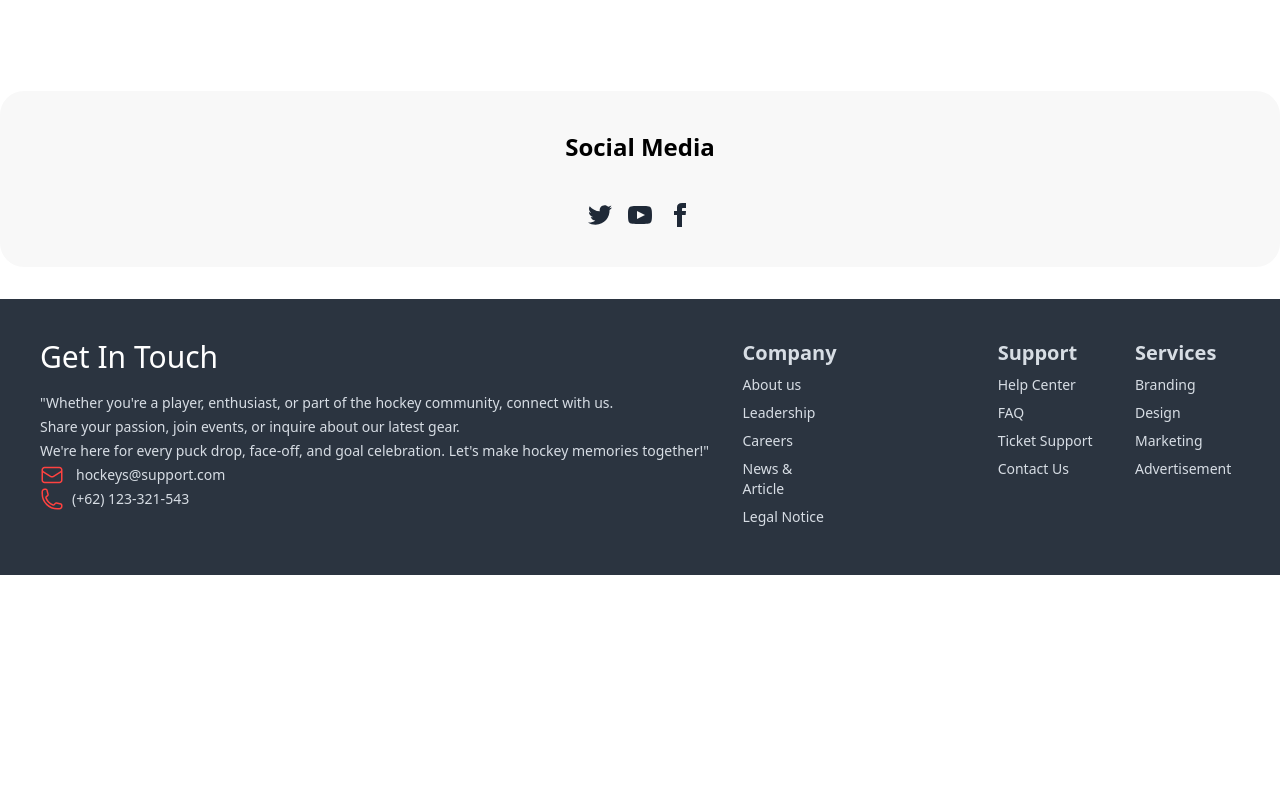
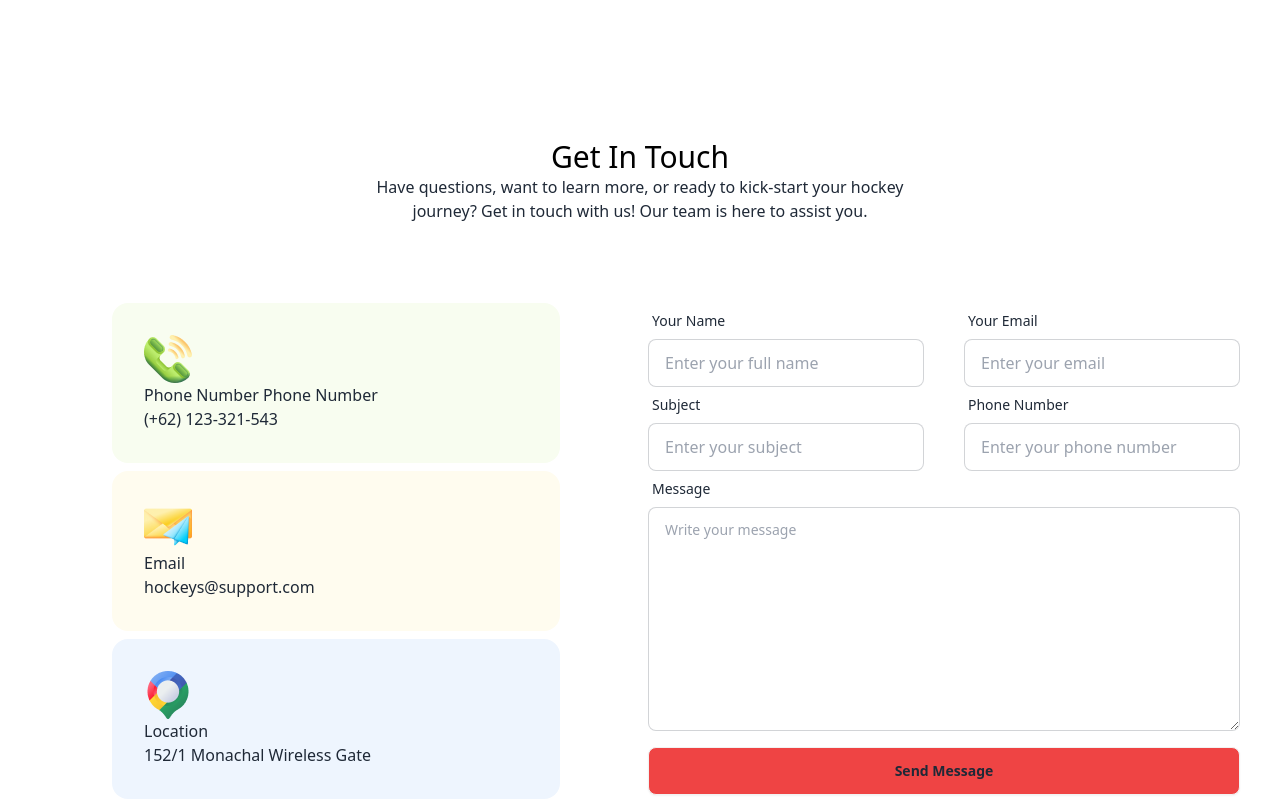
Before and after one commit to shamim-hossain008/hockeys-shamim, a plain HTML site: page Hockys/index.html in a window 1280 px wide. Shown: the part 4820-5623 px from the top of the page. Before the commit the page ends 5395 px from the top, so only its background shows below. Drawn offline with nearby package versions, Linux system fonts and the light colour scheme.

Commit message:
added input section & done style

```diff
--- a/Hockys/index.html
+++ b/Hockys/index.html
@@ -635,6 +635,120 @@
           </div>
         </div>
       </section>
+      <!-- Get In Touch  section-->
+      <section>
+        <div class="text-center max-w-xl mx-auto my-10 md:my-20">
+          <h2 class="text-3xl text-black">Get In Touch</h2>
+          <p>
+            Have questions, want to learn more, or ready to kick-start your
+            hockey journey? Get in touch with us! Our team is here to assist
+            you.
+          </p>
+        </div>
+
+        <div class="flex flex-col md:flex-row md:justify-between gap-4 px-10">
+          <div class="md:w-1/2">
+            <div class="max-w-md mx-auto">
+              <div class="bg-[#F8FDF0] p-8 rounded-2xl">
+                <img src="/Images/Group 1171275317.png" alt="call" />
+                <p>
+                  Phone Number Phone Number <br />
+                  (+62) 123-321-543
+                </p>
+              </div>
+              <div class="bg-[#FFFCEF] p-8 rounded-2xl mt-2">
+                <img src="/Images/Group 1171275318.png" alt="#" />
+                <p>
+                  Email <br />
+                  hockeys@support.com
+                </p>
+              </div>
+              <div class="bg-[#EEF5FE] p-8 rounded-2xl mt-2">
+                <img src="/Images/Group 1171275321.png" alt="#" />
+                <p>
+                  Location <br />
+                  152/1 Monachal Wireless Gate
+                </p>
+              </div>
+            </div>
+          </div>
+          <!-- text input -->
+          <div class="md:w-1/2">
+            <div class="flex justify-between items-center gap-10">
+              <div class="w-full">
+                <label class="form-control w-full">
+                  <div class="label">
+                    <span class="label-text">Your Name</span>
+                  </div>
+                  <input
+                    type="text"
+                    placeholder="Enter your full name"
+                    class="input input-bordered w-full"
+                  />
+                </label>
+              </div>
+              <div class="w-full">
+                <label class="form-control w-full">
+                  <div class="label">
+                    <span class="label-text">Your Email</span>
+                  </div>
+                  <input
+                    type="text"
+                    placeholder="Enter your email"
+                    class="input input-bordered w-full"
+                  />
+                </label>
+              </div>
+            </div>
+            <div class="flex justify-between items-center gap-10">
+              <div class="w-full">
+                <label class="form-control w-full">
+                  <div class="label">
+                    <span class="label-text">Subject</span>
+                  </div>
+                  <input
+                    type="text"
+                    placeholder="Enter your subject"
+                    class="input input-bordered w-full"
+                  />
+                </label>
+              </div>
+              <div class="w-full">
+                <label class="form-control w-full">
+                  <div class="label">
+                    <span class="label-text">Phone Number</span>
+                  </div>
+                  <input
+                    type="text"
+                    placeholder="Enter your phone number"
+                    class="input input-bordered w-full"
+                  />
+                </label>
+              </div>
+            </div>
+
+            <!-- text Message -->
+            <div>
+              <label class="form-control">
+                <div class="label">
+                  <span class="label-text">Message</span>
+                </div>
+                <textarea
+                  class="textarea textarea-bordered h-56"
+                  placeholder="Write your message"
+                ></textarea>
+                <div class="label"></div>
+              </label>
+            </div>
+            <!-- button -->
+            <div>
+              <button class="btn btn-wide bg-red-500 w-full">
+                Send Message
+              </button>
+            </div>
+          </div>
+        </div>
+      </section>
     </main>
     <!-- Social Media -->
     <section>
```
